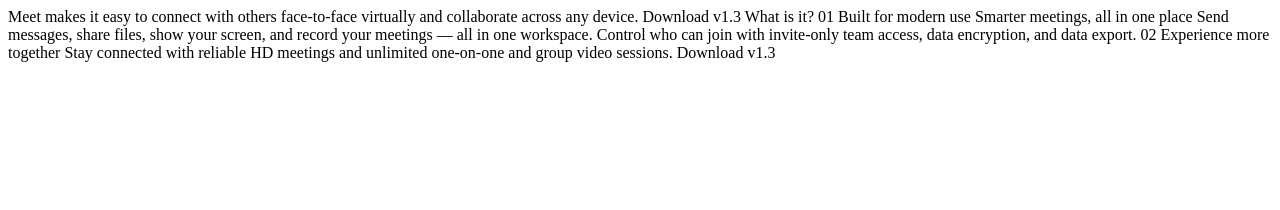
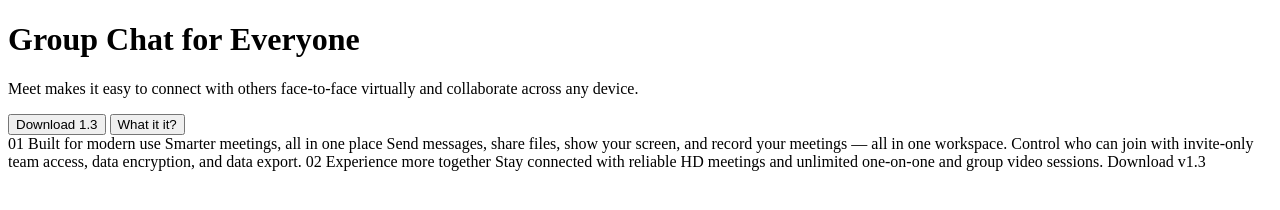
Before and after one commit to aavv8931/Meet-Landing-Page, a plain HTML site: page index.html in a window 1280 px wide. Drawn offline with nearby package versions, Linux system fonts and the light colour scheme.

Commit message:
Add Header structure in index.html

```diff
--- a/index.html
+++ b/index.html
@@ -24,10 +24,26 @@
 </head>
 
 <body>
-  Meet makes it easy to connect with others face-to-face virtually and collaborate across any device.
+  <div class="container-fluid">
+    <div id="header">
+      <div id="logo"></div>
+      <div class="main-info">
+        <div class="hero-left"></div>
+        <div class="hero-right"></div>
+        <div class="content">
+          <h1>Group Chat for Everyone</h1>
+          <p>Meet makes it easy to connect with others face-to-face virtually and collaborate across any device.</p>
+          <div class="">
+            <input type="button" value="Download 1.3">
+            <input type="button" value="What it it?">
+          </div>
+        </div>
+      </div>
+    </div>
+    <div id="section"></div>
+    <div id="footer"></div>
+  </div>
 
-  Download v1.3
-  What is it?
 
   01
   Built for modern use
```
